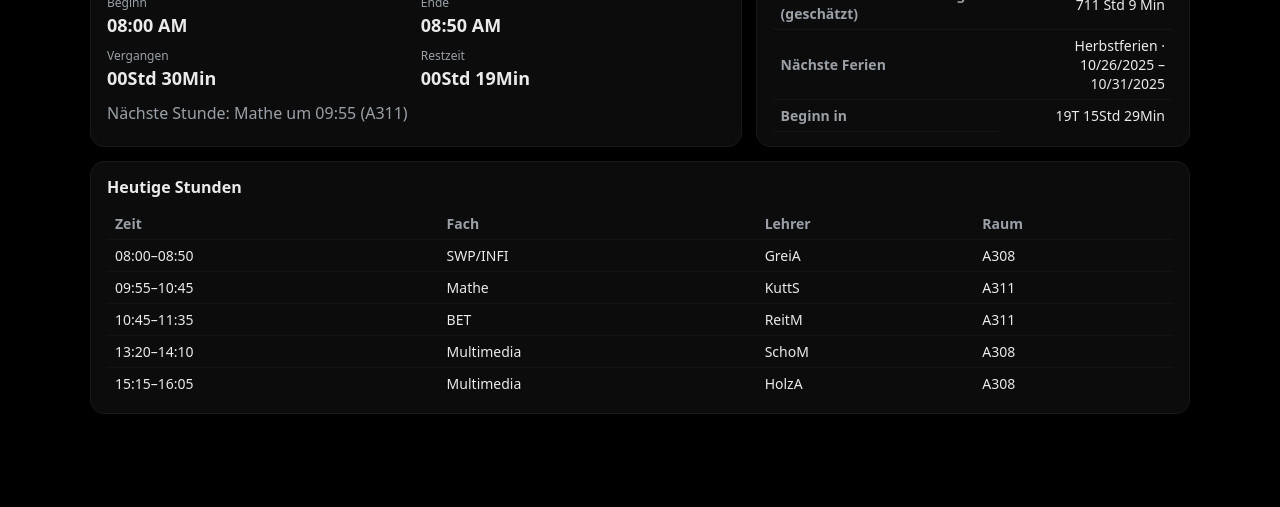
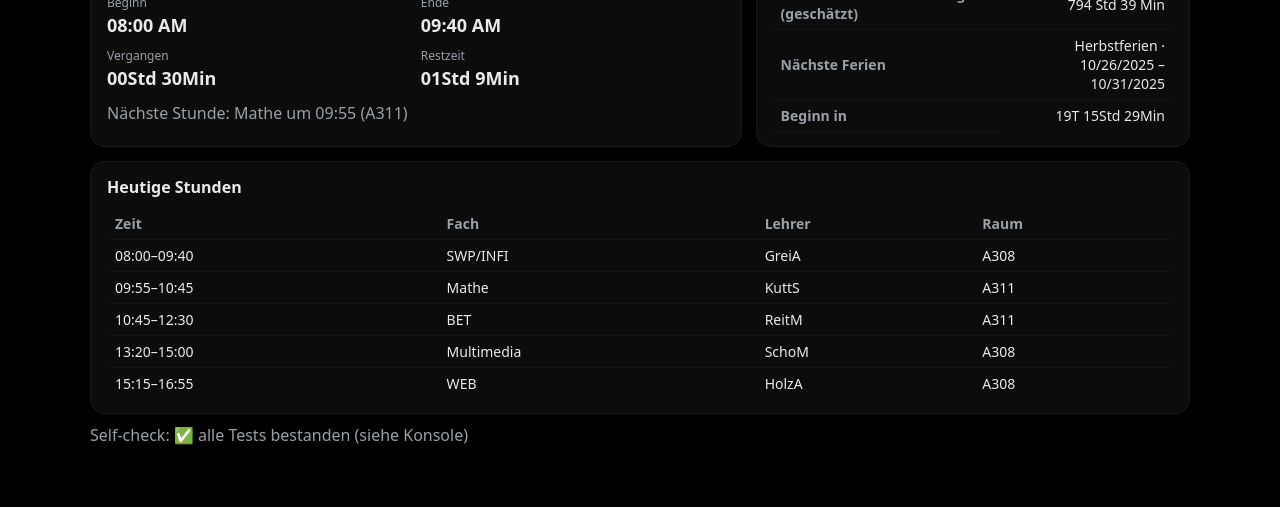
Before and after one commit to nyslock/stundenplan, a plain HTML site: page index.html in a window 1280 px wide. Shown: the part 293-800 px from the top of the page. Drawn offline with Linux system fonts and the light colour scheme.

Commit message:
Update index.html

```diff
--- a/index.html
+++ b/index.html
@@ -14,6 +14,7 @@
       --bar2: #2dd4bf;
       --card: #0c0c0c;
       --border: #191919;
+      --warn: #f59e0b;
     }
     html, body { height: 100%; }
     body { margin: 0; background: var(--bg); color: var(--fg); font-family: system-ui, -apple-system, Segoe UI, Roboto, Ubuntu, Cantarell, Noto Sans, Arial; }
@@ -34,6 +35,7 @@
     .row { display: grid; grid-template-columns: 1fr auto; gap: 10px; align-items: center; margin-top: 10px; }
     .big { font-size: clamp(28px, 6vw, 44px); font-weight: 800; letter-spacing: .4px; }
     .pill { display: inline-flex; gap: 8px; align-items: center; padding: 6px 10px; border: 1px solid var(--border); border-radius: 999px; color: var(--muted); }
+    .pill.warn { color: var(--warn); border-color: #3b2f05; }
 
     .two { display: grid; grid-template-columns: 1fr 1fr; gap: 10px; }
     .stat { display: grid; gap: 2px; }
@@ -58,7 +60,7 @@
         <div class="title">Aktuelle Stunde</div>
         <div id="currentInfo" class="muted">—</div>
         <div class="progress" aria-label="Fortschrittsbalken"><div class="bar" id="bar"></div></div>
-        <div class="row"><div class="big" id="percent">0,0%</div><div class="pill" id="state">wartet…</div></div>
+        <div class="row"><div class="big" id="percent">0,00%</div><div class="pill" id="state">wartet…</div></div>
         <div class="two" style="margin-top:10px">
           <div class="stat"><div class="lab">Beginn</div><div class="val" id="startOut">—</div></div>
           <div class="stat"><div class="lab">Ende</div><div class="val" id="endOut">—</div></div>
@@ -89,12 +91,17 @@
         <tbody></tbody>
       </table>
     </div>
+
+    <div id="testStatus" class="muted" style="margin-top:10px; display:none"></div>
   </div>
 
   <script>
+    // ======= Locale =======
+    const LOCALE = navigator.language || 'de-AT';
+
     // ======= Hilfsfunktionen =======
-    const fmtTime = (d) => d.toLocaleTimeString(undefined, {hour: '2-digit', minute: '2-digit'});
-    const fmtPercent = (num) => (num.toFixed(1)).replace('.', ',') + '%';
+    const fmtTime = (d) => d.toLocaleTimeString(LOCALE, {hour: '2-digit', minute: '2-digit'});
+    const fmtPercent = (num) => num.toFixed(2).replace('.', ',') + '%';
     const fmtDHMS = (ms) => {
       if (ms < 0) return '0T 0Std 0Min';
       const s = Math.floor(ms/1000);
@@ -110,16 +117,16 @@
     // 1=Mo ... 5=Fr
     const schedule = {
       1: [
-        { start: '08:00', end: '08:50', subj: 'SWP/INFI', teacher: 'GreiA', room: 'A308' },
+        { start: '08:00', end: '09:40', subj: 'SWP/INFI', teacher: 'GreiA', room: 'A308' },
         { start: '09:55', end: '10:45', subj: 'Mathe', teacher: 'KuttS', room: 'A311' },
-        { start: '10:45', end: '11:35', subj: 'BET', teacher: 'ReitM', room: 'A311' },
-        { start: '13:20', end: '14:10', subj: 'Multimedia', teacher: 'SchoM', room: 'A308' },
-        { start: '15:15', end: '16:05', subj: 'Multimedia', teacher: 'HolzA', room: 'A308' },
+        { start: '10:45', end: '12:30', subj: 'BET', teacher: 'ReitM', room: 'A311' },
+        { start: '13:20', end: '15:00', subj: 'Multimedia', teacher: 'SchoM', room: 'A308' },
+        { start: '15:15', end: '16:55', subj: 'WEB', teacher: 'HolzA', room: 'A308' },
       ],
       2: [
         { start: '08:00', end: '08:50', subj: 'Physik', teacher: 'DrexH', room: 'AE03' },
         { start: '09:55', end: '10:45', subj: 'Mathe', teacher: 'KuttS', room: 'A311' },
-        { start: '10:45', end: '11:35', subj: 'D', teacher: 'HageS', room: 'A311' },
+        { start: '10:45', end: '11:35', subj: 'Deutsch', teacher: 'HageS', room: 'A311' },
         { start: '12:30', end: '13:20', subj: 'Religion', teacher: 'JambS', room: 'A311' },
         { start: '13:20', end: '14:10', subj: 'UFW', teacher: 'ReitM', room: 'A311' },
         { start: '15:15', end: '16:05', subj: 'Geschichte', teacher: 'NepoS', room: 'A311' },
@@ -138,10 +145,11 @@
       5: [
         { start: '08:00', end: '08:50', subj: 'BET', teacher: 'ReitM', room: 'A311' },
         { start: '08:50', end: '09:40', subj: 'English', teacher: 'MayrS', room: 'A311' },
-        { start: '09:55', end: '11:35', subj: 'NWES', teacher: 'FrisB', room: 'A311' },
-        { start: '11:40', end: '13:20', subj: 'Robotik', teacher: 'FrisB', room: 'HU03' },
-        { start: '14:10', end: '15:00', subj: 'Geschichte', teacher: 'NepoS', room: 'A311' },
-        { start: '15:00', end: '15:50', subj: 'Religion', teacher: 'JambS', room: 'A311' },
+        { start: '09:55', end: '10:45', subj: 'Robotik', teacher: 'FrisB', room: 'A311' },
+        { start: '10:45', end: '11:35', subj: 'Robotik', teacher: 'FrisB', room: 'A311' },
+        { start: '11:40', end: '12:30', subj: 'Robotik', teacher: 'FrisB', room: 'HU03' },
+        { start: '13:20', end: '14:10', subj: 'Geschichte', teacher: 'NepoS', room: 'A311' },
+        { start: '14:10', end: '15:00', subj: 'Religion', teacher: 'JambS', room: 'A311' },
       ],
     };
 
@@ -203,14 +211,18 @@
       const now = new Date();
       const dow = now.getDay();
       const plan = schedule[dow] || [];
+
+      // Wenn ganzer Tag Ferien/Feiertag ist
+      const holidayToday = inHoliday(now);
+
       let current = null, next = null;
       for (let i=0;i<plan.length;i++) {
         const [s,e] = lessonToDates(now, plan[i]);
-        if (now >= s && now <= e) { current = { ...plan[i], s, e, idx:i }; break; }
-        if (now < s) { next = { ...plan[i], s, e, idx:i }; break; }
+        if (now >= s && now < e) { current = { ...plan[i], s, e, idx:i }; break; }
+        if (now < s && !next) { next = { ...plan[i], s, e, idx:i }; }
       }
       if (!current && !next) {
-        // nach letzter Stunde: nächste am nächsten Schultag suchen
+        // nach letzter Stunde oder Ferientag: nächste echte künftige Stunde suchen
         next = findNextLessonFrom(now);
       }
 
@@ -230,6 +242,7 @@
         const pct = Math.min(100, Math.max(0, (elapsed/total)*100));
         bar.style.width = pct + '%';
         percentOut.textContent = fmtPercent(pct);
+        stateOut.classList.remove('warn');
         stateOut.textContent = `läuft: ${current.subj} · ${current.teacher} · ${current.room}`;
         startOut.textContent = fmtTime(current.s);
         endOut.textContent = fmtTime(current.e);
@@ -243,32 +256,45 @@
           nextOut.textContent = `${plan[i].subj} um ${plan[i].start} (${plan[i].room})`;
         } else {
           const nx = findNextLessonFrom(addDays(now,1));
-          nextOut.textContent = nx ? `${nx.subj} am ${nx.s.toLocaleDateString()} um ${nx.start} (${nx.room})` : '—';
+          nextOut.textContent = nx ? `${nx.subj} am ${nx.s.toLocaleDateString(LOCALE)} um ${nx.start} (${nx.room})` : '—';
         }
       } else {
-        // keine laufende Stunde
+        // keine laufende Stunde -> Countdown bis zur nächsten
         bar.style.width = '0%';
-        percentOut.textContent = '0,0%';
-        stateOut.textContent = 'keine laufende Stunde';
-        startOut.textContent = '—';
-        endOut.textContent = '—';
+        const countdown = next ? (next.s - now) : 0;
+        percentOut.textContent = '0,00%';
+        stateOut.classList.toggle('warn', !!holidayToday);
+        stateOut.textContent = next
+          ? (holidayToday ? `Ferien/Feiertag – nächste in ${fmtDHMS(countdown).replace('T ','')}`
+                           : `keine laufende Stunde – nächste in ${fmtDHMS(countdown).replace('T ','')}`)
+          : (holidayToday ? 'Ferien/Feiertag' : 'keine laufende Stunde');
+        // Zeige kommende Stunde in den Feldern an
+        startOut.textContent = next ? fmtTime(next.s) : '—';
+        endOut.textContent = next ? fmtTime(next.e) : '—';
         elapsedOut.textContent = '—';
-        leftOut.textContent = '—';
-        info.textContent = '—';
+        leftOut.textContent = next ? fmtDHMS(countdown).replace('T ','') : '—';
+        info.textContent = next ? `${next.subj} (${next.start}–${next.end})` : '—';
         nextOut.textContent = next ? `${next.subj} um ${next.start} (${next.room})` : '—';
       }
     }
 
     function findNextLessonFrom(base) {
-      // suche ab heutigem/gegebenem Datum den nächsten Schultag (Mo–Fr, nicht Ferien) mit Stunden
-      for (let d=0; d<30; d++) { // in den nächsten 30 Tagen sollte etwas sein
+      // Suche die nächste künftige Stunde (auch am selben Tag, aber nur wenn Startzeit > base)
+      for (let d=0; d<370; d++) { // ~1 Jahr Puffer
         const day = addDays(base, d);
         const dow = day.getDay();
         if (dow===0 || dow===6) continue; // So/Sa
         if (inHoliday(day)) continue; // Ferien/Feiertag ganztägig
         const plan = schedule[dow] || [];
-        if (plan.length) {
-          // erste Stunde des Tages
+        if (!plan.length) continue;
+        if (dateOnly(day).getTime() === dateOnly(base).getTime()) {
+          // gleicher Tag: nimm erste Stunde mit Start > base
+          for (const e of plan) {
+            const [s,eDate] = lessonToDates(day, e);
+            if (s > base) return { ...e, s, e: eDate };
+          }
+          continue; // nichts mehr heute -> weiter
+        } else {
           const first = plan[0];
           const [s,e] = lessonToDates(day, first);
           return { ...first, s, e };
@@ -309,7 +335,6 @@
       // Unterrichts‑Stunden (geschätzt) ab jetzt bis Schulende, Wochenplan + Ferien ausschließen
       let minutesTotal = 0;
       let d = dateOnly(now);
-      // wenn gerade in einer laufenden Stunde: nur Restminuten dieser Stunde + alles danach
       while (d <= termEnd) {
         const dow = d.getDay();
         if (dow>=1 && dow<=5 && !inHoliday(d)) {
@@ -317,7 +342,6 @@
           for (const e of plan) {
             const [s,eDate] = lessonToDates(d, e);
             if (d.toDateString() === dateOnly(now).toDateString()) {
-              // heutige Stunden: wenn vor jetzt, ggf. teilweise
               if (eDate <= now) continue; // schon vorbei
               if (s < now && now < eDate) {
                 minutesTotal += Math.floor((eDate - now)/60000);
@@ -340,7 +364,7 @@
         .filter(h => dateOnly(h.start) >= dateOnly(now))
         .sort((a,b)=>a.start-b.start)[0];
       if (upcoming) {
-        document.getElementById('nextHoliday').textContent = `${upcoming.name} · ${upcoming.start.toLocaleDateString()} – ${upcoming.end.toLocaleDateString()}`;
+        document.getElementById('nextHoliday').textContent = `${upcoming.name} · ${upcoming.start.toLocaleDateString(LOCALE)} – ${upcoming.end.toLocaleDateString(LOCALE)}`;
         document.getElementById('toHoliday').textContent = fmtDHMS(dateOnly(upcoming.start) - now);
       } else {
         document.getElementById('nextHoliday').textContent = '—';
@@ -348,9 +372,51 @@
       }
     }
 
+    // ======= Selbst‑Tests (laufen einmalig bei Load, Ergebnis in der Konsole) =======
+    function runSelfTests() {
+      const results = [];
+      const expect = (name, cond) => { results.push({name, cond}); console.assert(cond, '❌ Test fehlgeschlagen:', name); };
+
+      // fmtPercent
+      expect('fmtPercent(0) == "0,00%"', fmtPercent(0) === '0,00%');
+      expect('fmtPercent(12.345) == "12,35%"', fmtPercent(12.345) === '12,35%');
+
+      // minutesBetween
+      expect('minutesBetween 08:00–08:50 == 50', minutesBetween('08:00','08:50') === 50);
+
+      // lessonToDates Dauer 50 Min
+      const base = new Date();
+      const [ls, le] = lessonToDates(base, {start:'08:00', end:'08:50'});
+      expect('lessonToDates duration 50min', Math.round((le-ls)/60000) === 50);
+
+      // Ferienprüfpunkt: 25.12.2025 innerhalb der Weihnachtsferien
+      expect('inHoliday(2025-12-25) == true', !!inHoliday(new Date('2025-12-25T12:00:00')));
+
+      // findNextLessonFrom liefert eine künftige Zeit (falls es überhaupt weitere Schultage im Plan gibt)
+      const nx = findNextLessonFrom(new Date());
+      expect('findNextLessonFrom returns future', !nx || (nx.s > new Date()));
+
+      // Randfall: Stunde endet genau jetzt -> darf nicht mehr als "aktuell" gelten
+      {
+        const now = new Date();
+        const s = new Date(now - 50*60000);
+        const e = new Date(now);
+        const isCurrent = (now >= s && now < e);
+        expect('Boundary now==end -> not current', isCurrent === false);
+      }
+
+      const ok = results.every(r=>r.cond);
+      const el = document.getElementById('testStatus');
+      if (el) {
+        el.style.display = 'block';
+        el.textContent = ok ? 'Self‑check: ✅ alle Tests bestanden (siehe Konsole)' : 'Self‑check: ⚠️ siehe Konsole für Details';
+      }
+    }
+
     renderTodayTable();
     updateCurrent();
     calcSchoolCounters();
+    runSelfTests();
 
     // Live Updates – Progress sehr flüssig, Counter minütlich
     setInterval(updateCurrent, 100);
```
